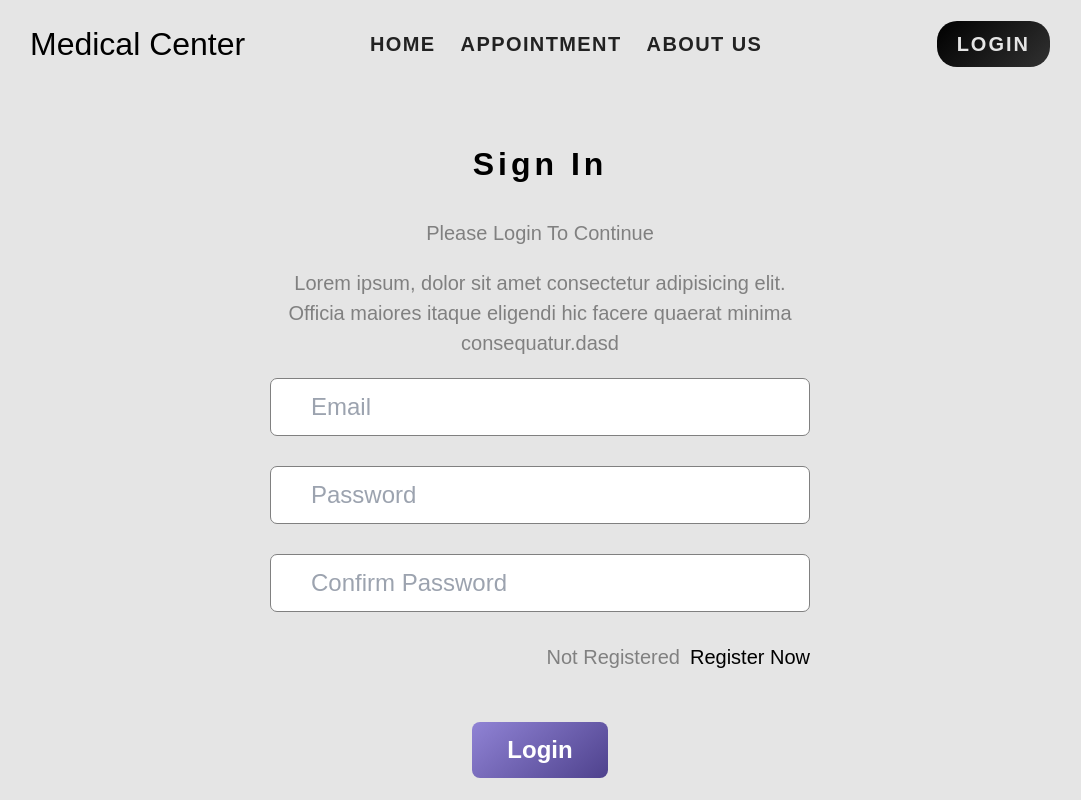
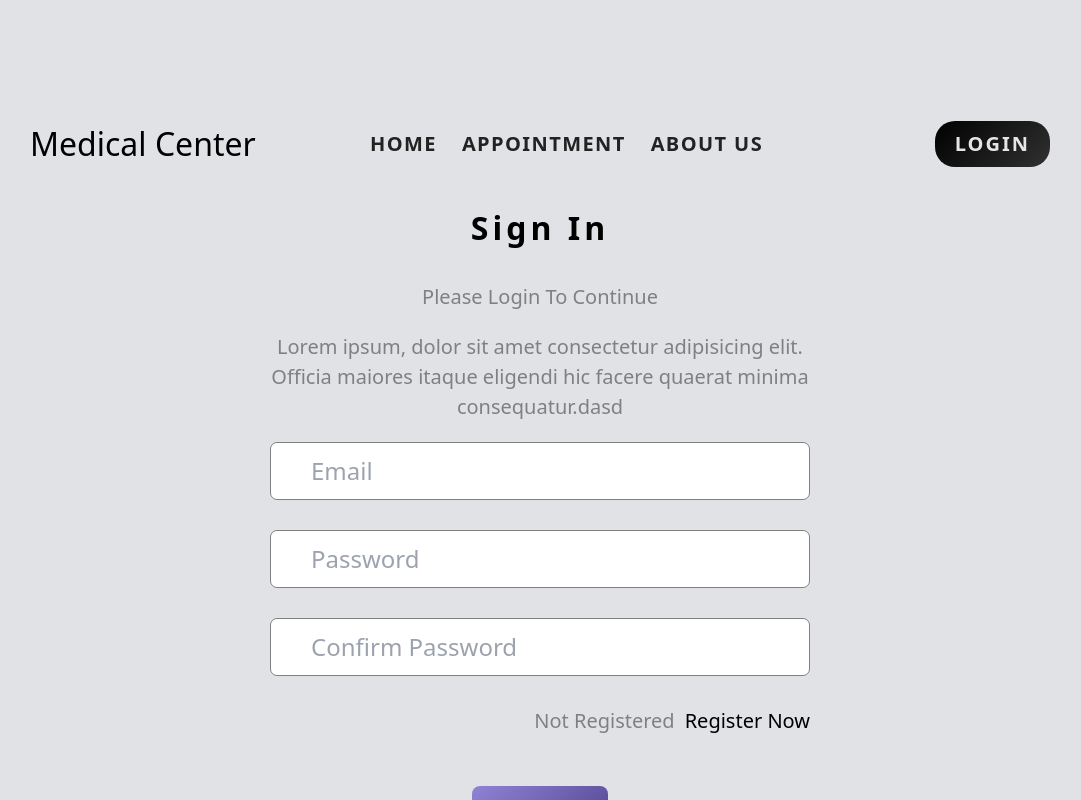
Before and after one commit to dauxero/Web_citas_medicas, a React (Vite) app in the folder FrontEnd/: page /login in a window 1280 px wide. Shown: the top 800 px of the page, without its empty margins (100-1181 px from the left). Built offline with nearby package versions, Linux system fonts and the light colour scheme; no server answers.

Commit message:
Correciones

```diff
--- a/FrontEnd/src/index.css
+++ b/FrontEnd/src/index.css
@@ -2,8 +2,8 @@
 @tailwind components;
 @tailwind utilities;
 
-/* @import url("https://fonts.googleapis.com/css2?family=Montserrat:ital,wght@0,100..900;1,100..900&display=swap"); */
-* {
+@import url("https://fonts.googleapis.com/css2?family=Montserrat:ital,wght@0,100..900;1,100..900&display=swap");
+*/ * {
   margin: 0;
   padding: 0;
   box-sizing: border-box;
@@ -11,7 +11,7 @@
   font-family: "Montserrat", sans-serif;
 }
 body {
-  background: #e5e5e5;
+  background: #e1e2e5;
 }
 .btn {
   padding: 7px 20px;
--- a/FrontEnd/src/pages/Login.jsx
+++ b/FrontEnd/src/pages/Login.jsx
@@ -47,7 +47,7 @@
   return (
     <>
       <div className="container form-component login-form">
-        <h2>Sign In</h2>
+        <h2 className="mt-16">Sign In</h2>
         <p>Please Login To Continue</p>
         <p>
           Lorem ipsum, dolor sit amet consectetur adipisicing elit. Officia
```
